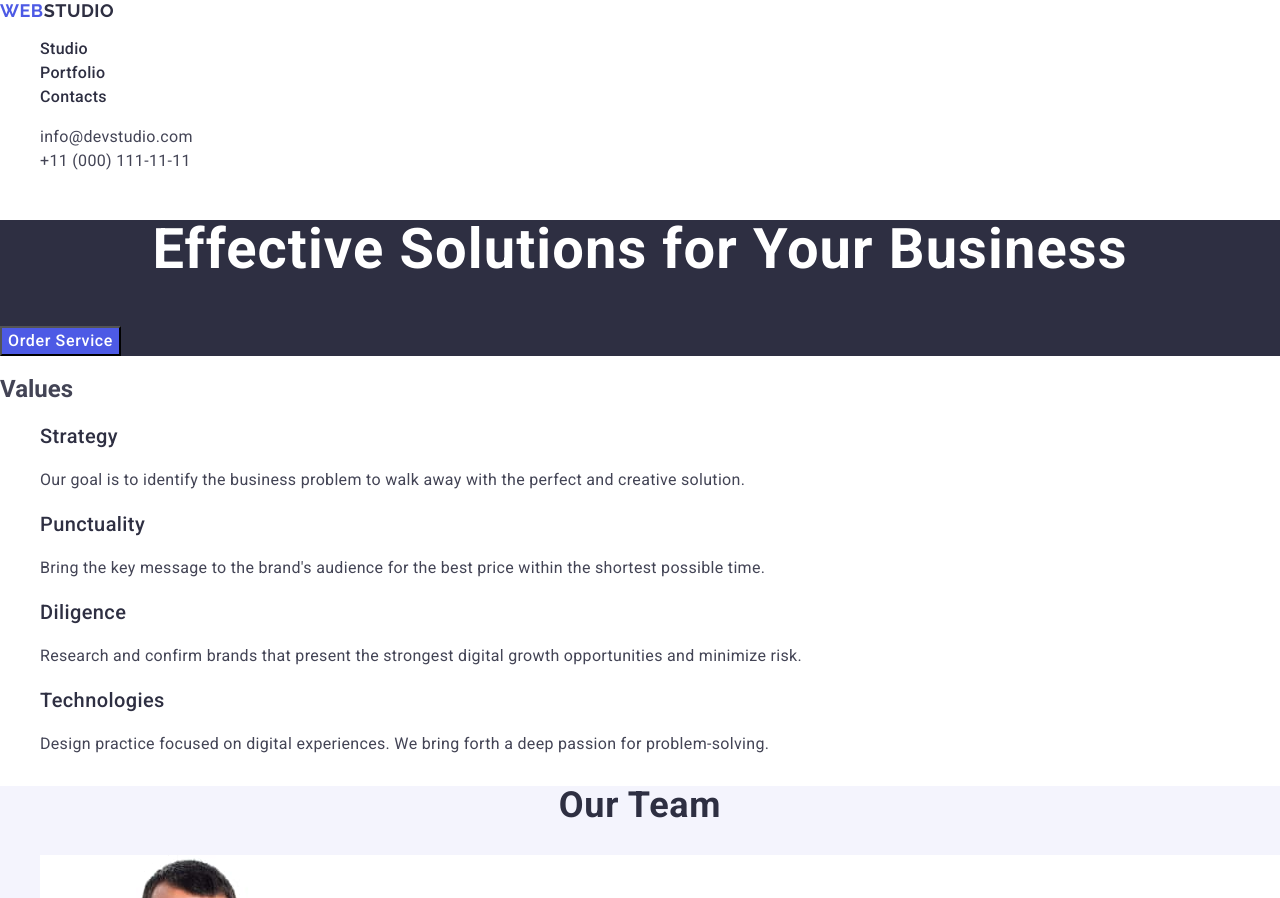
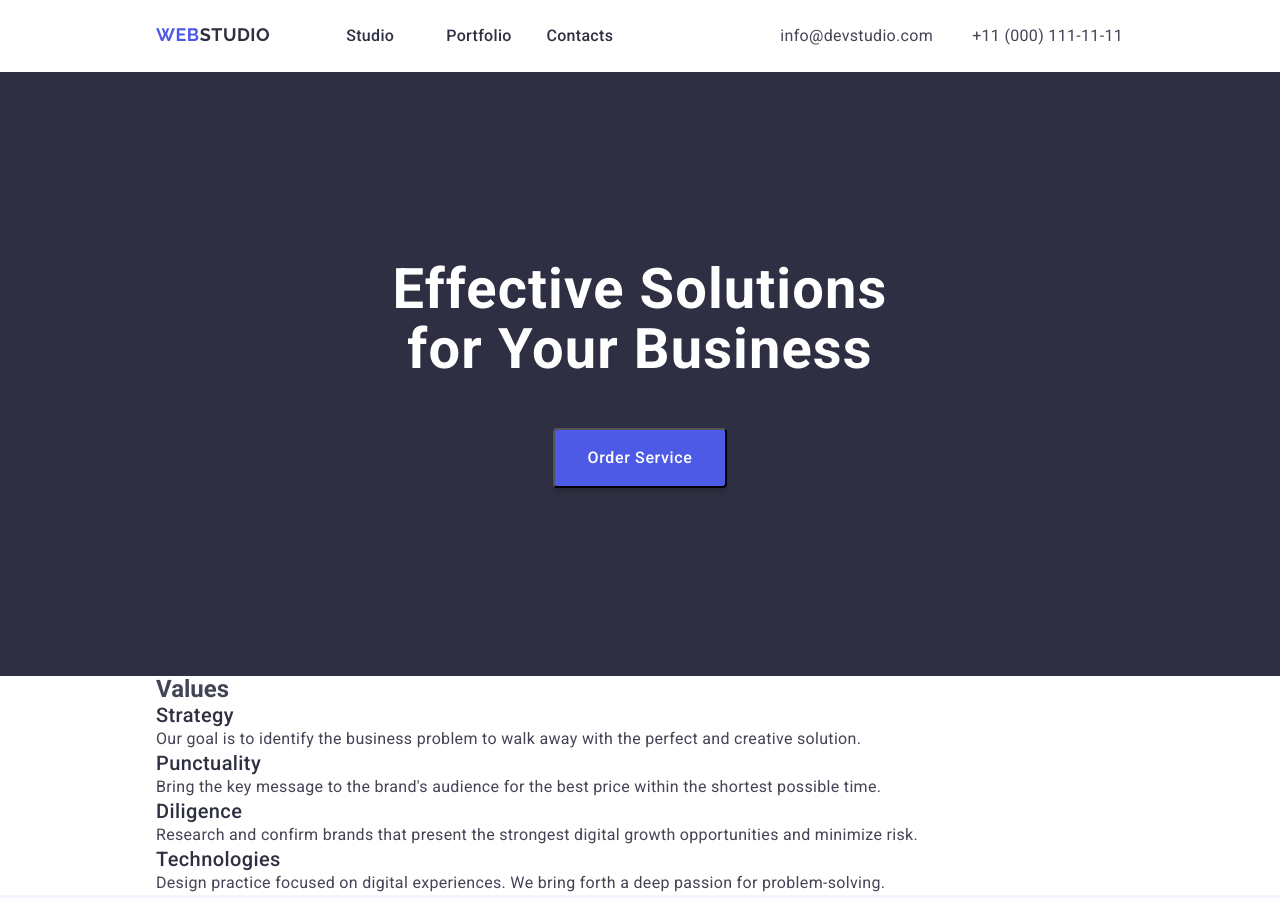
Before and after one commit to anton81951/goit-markup-hw-03, a plain HTML site: page index.html in a window 1280 px wide. Shown: the top 898 px of the page. Drawn offline with nearby package versions, Linux system fonts and the light colour scheme.

Commit message:
First two blocks

```diff
--- a/css/styles.css
+++ b/css/styles.css
@@ -2,7 +2,14 @@ body {
     font-family: "Roboto", sans-serif;
     color: #434455;
     background-color: #FFFFFF;
+    min-height: 100vh;
+    display: flex;
+    flex-direction: column;
 
+}
+
+main {
+    flex-grow: 1;
 }
 
 a {
@@ -11,6 +18,56 @@ a {
 
 ul {
     list-style-type: none;
+    margin-top: 0;
+	margin-bottom: 0;
+	padding-left: 0;
+}
+
+h1, h2, h3, h4, h5, h6, p {
+	margin-top: 0;
+	margin-bottom: 0;
+}
+
+img {
+    display: block;
+}
+
+.container {
+    max-width: 1440px;
+    padding-left: 156px;
+    padding-right: 156px;
+}
+
+/* boxes for header */
+.top-line {
+    display: flex;
+    flex-wrap: nowrap;
+    padding: 24px 0;
+    justify-content: space-between;
+    align-items: baseline;
+
+}
+
+.logo-and-menu {
+    display: flex;
+}
+
+.menu {
+    display: flex;
+    gap: 40px;
+}
+
+.menu-item {
+    width: calc((100% - 80px) / 3);
+}
+
+.contact {
+    display: flex;
+    gap: 40px;
+}
+
+.contact-item {
+    width: calc((100% - 40px) / 2);
 }
 
 /* logo in header and footer */
@@ -23,6 +80,8 @@ ul {
     text-transform: uppercase;
     line-height: 1.17;
     letter-spacing: 0.03em;
+    padding: 0 76px 0 0;
+    flex-shrink: 0;
 }
 
 .logo-second-part{
@@ -78,6 +137,14 @@ ul {
     text-decoration: underline;
 }
 
+/* boxes for the first section */
+.box-first-section {
+    display: flex;
+    flex-direction: column;
+    padding: 188px;
+    align-items: center;
+}
+
 /* different texts in sections */
 .title-header {
     color: white;
@@ -86,6 +153,7 @@ ul {
     line-height: 1.07;
     letter-spacing: 0.02em;
     text-align: center;
+    margin-bottom: 48px;
 }
 
 .section-title{
@@ -140,6 +208,12 @@ ul {
     line-height: 1.5;
     letter-spacing: 0.04em;
     cursor: pointer;
+    display: flex;
+    padding: 16px 32px;
+    box-shadow: 0px 4px 4px rgba(0, 0, 0, 0.15);
+    border-radius: 4px;
+    justify-content: flex-start;
+    align-items: flex-start;
 }
 
 .button-fororder:hover,
--- a/index.html
+++ b/index.html
@@ -12,31 +12,40 @@
 </head>
 <body>
   <header>
-    <nav>
+    <div class="container">
+      <div class="top-line">
+        <nav class="logo-and-menu">
           <a href="./index.html" class="logo-general-settings">Web<span class="logo-second-part">Studio</span></a>
-      <ul>
-        <li><a class="text-in-menu" href="./index.html">Studio</a></li>
-        <li><a class="text-in-menu" href="">Portfolio</a></li>
-        <li><a class="text-in-menu" href="">Contacts</a></li>
+          <ul class="menu">
+            <li class="menu-item"><a class="text-in-menu" href="./index.html">Studio</a></li>
+            <li class="menu-item"><a class="text-in-menu" href="">Portfolio</a></li>
+            <li class="menu-item"><a class="text-in-menu" href="">Contacts</a></li>
           </ul>
         </nav>
-    <address class="adress-fixing">
-      <ul>
-        <li>
+        <address class="adress-fixing line-item">
+          <ul class="contact">
+            <li class="contact-item">
               <a class="text-for-contact" href="mailto:info@devstudio.com">info@devstudio.com</a>
             </li>
-        <li>
+            <li class="contact-item">
               <a  class="text-for-contact" href="tel:+110001111111">+11 (000) 111-11-11</a>
             </li>
           </ul>
         </address>
+      </div>
+    </div>
   </header>
   <main>
     <section class="background-first-section">
-      <h1 class="title-header">Effective Solutions for Your Business</h1>
+      <div class="container">
+        <div class="box-first-section">
+          <h1 class="title-header">Effective Solutions<br/>for Your Business</h1>
           <button class="button-fororder" type="button">Order Service</button>
+        </div>
+      </div>
     </section>
-    <section>
+    <section class="second-section">
+      <div class="container">
         <h2 class="no-display">Values</h2>
         <ul>
           <li>
@@ -64,8 +73,10 @@
             </p>
           </li>
         </ul>
+      </div>
     </section>
-    <section class="background-third-section">
+    <section class="background-third-section third-section">
+      <div class="container">
         <h2 class="section-title">Our Team</h2>
         <ul>
           <li class="background-white">
@@ -89,8 +100,10 @@
             <p class="description-for-team">UI Designer</p>
           </li>
         </ul>
+      </div>
     </section>
-    <section>
+    <section class="fourth section">
+      <div class="container">
         <h2 class="section-title">Our Portfolio</h2>
         <ul>
           <li>
@@ -124,11 +137,14 @@
             <p class="descriprion-in-section">Marketing</p>
           </li>
         </ul>
+      </div>
     </section>
   </main>
   <footer class="background-footer" >
+    <div class="container">
       <a href="./index.html" class="logo-general-settings">Web<span class="logo-second-part-footer">Studio</span></a>
       <p class="description-in-footer">Increase the flow of customers and sales for your business with digital marketing & growth solutions.</p>
+    </div>
   </footer>
 </body>
 </html>
```
Lines whose indentation alone changed are shown as unchanged.
